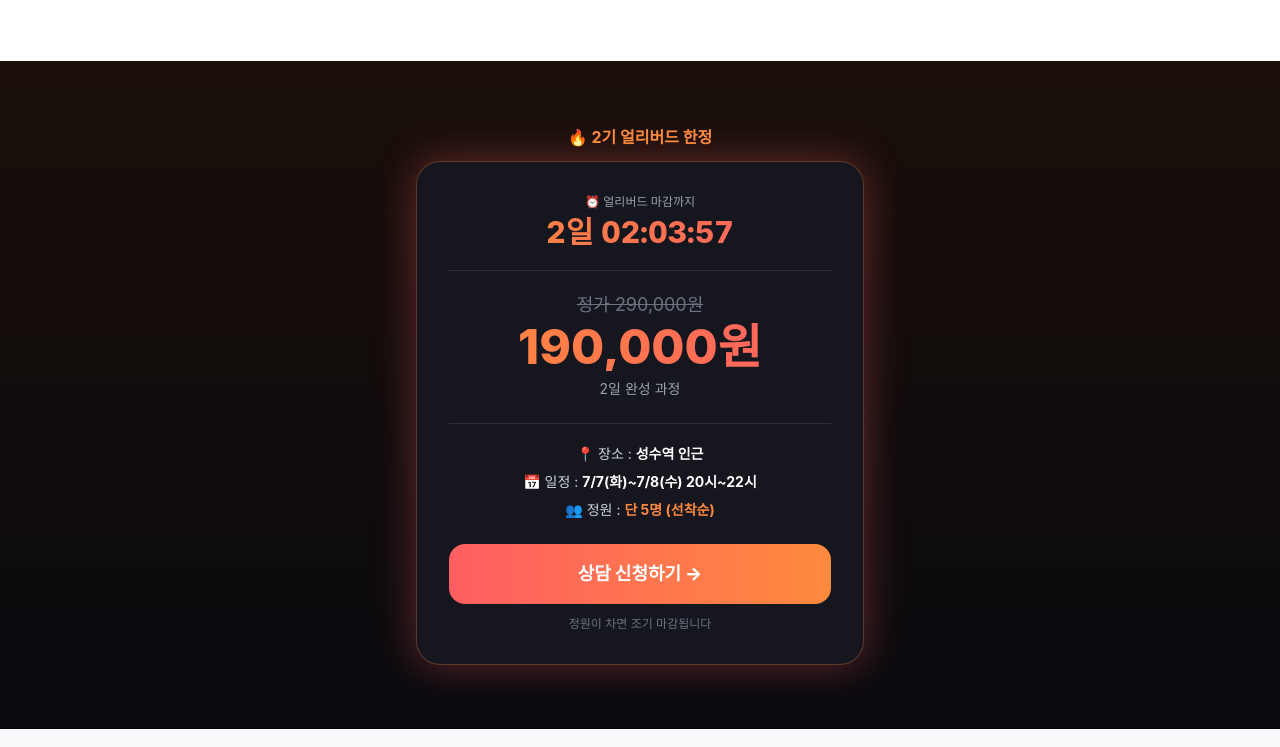
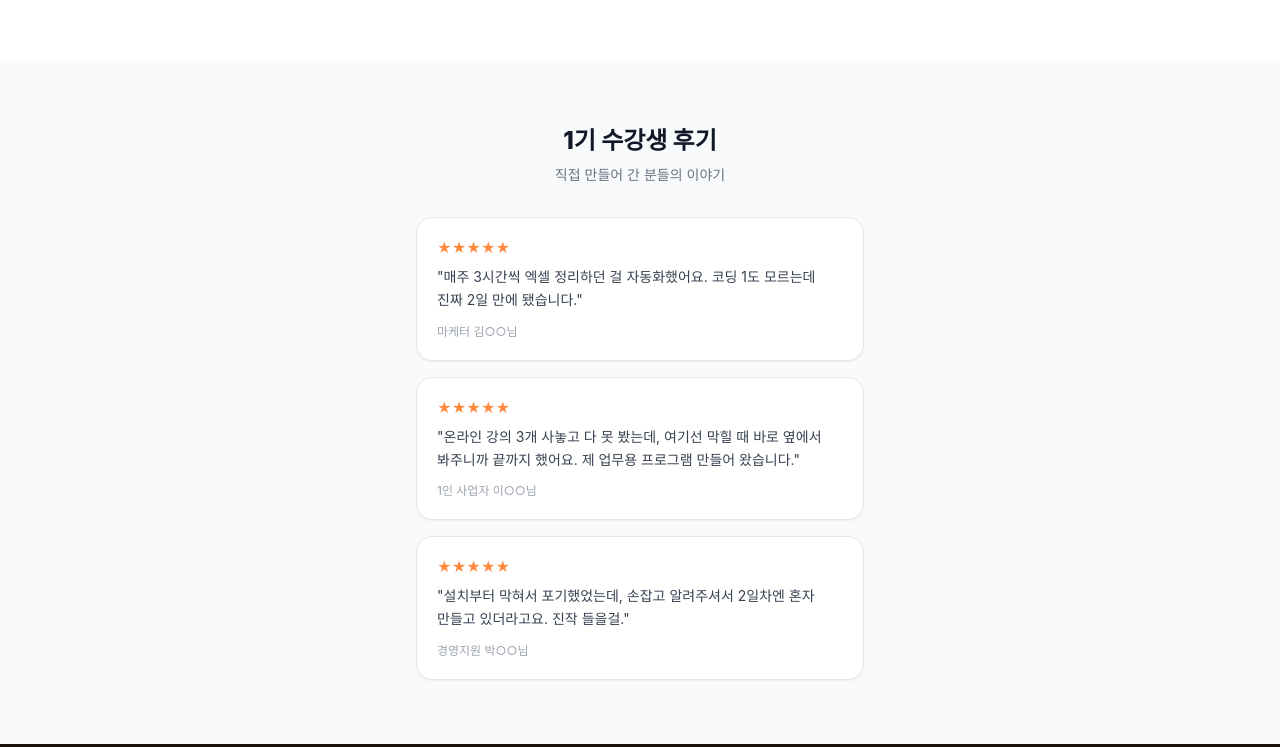
Before and after one commit to jnq8771-maker/claudecode-class-landing, a plain HTML site: page index.html in a window 1280 px wide. Shown: the part 6373-7120 px from the top of the page. Drawn offline with nearby package versions, Linux system fonts and the light colour scheme; a web font is replaced by a local one.

Commit message:
1기 수강생 후기 섹션 추가 (가격 직전)

```diff
--- a/index.html
+++ b/index.html
@@ -313,6 +313,31 @@
     </div>
   </section>
 
+  <!-- 1기 후기 -->
+  <section class="px-5 py-16 bg-gray-50">
+    <div class="max-w-md mx-auto">
+      <h2 class="text-2xl font-extrabold mb-2 text-center text-gray-900">1기 수강생 후기</h2>
+      <p class="text-gray-500 text-sm text-center mb-8">직접 만들어 간 분들의 이야기</p>
+      <div class="space-y-4">
+        <div class="bg-white rounded-2xl p-5 border border-gray-200 shadow-sm">
+          <div class="text-[#ff8a3d] text-sm mb-2">★★★★★</div>
+          <p class="text-gray-700 text-sm leading-relaxed mb-3">"매주 3시간씩 엑셀 정리하던 걸 자동화했어요. 코딩 1도 모르는데 진짜 2일 만에 됐습니다."</p>
+          <p class="text-gray-400 text-xs">마케터 김○○님</p>
+        </div>
+        <div class="bg-white rounded-2xl p-5 border border-gray-200 shadow-sm">
+          <div class="text-[#ff8a3d] text-sm mb-2">★★★★★</div>
+          <p class="text-gray-700 text-sm leading-relaxed mb-3">"온라인 강의 3개 사놓고 다 못 봤는데, 여기선 막힐 때 바로 옆에서 봐주니까 끝까지 했어요. 제 업무용 프로그램 만들어 왔습니다."</p>
+          <p class="text-gray-400 text-xs">1인 사업자 이○○님</p>
+        </div>
+        <div class="bg-white rounded-2xl p-5 border border-gray-200 shadow-sm">
+          <div class="text-[#ff8a3d] text-sm mb-2">★★★★★</div>
+          <p class="text-gray-700 text-sm leading-relaxed mb-3">"설치부터 막혀서 포기했었는데, 손잡고 알려주셔서 2일차엔 혼자 만들고 있더라고요. 진작 들을걸."</p>
+          <p class="text-gray-400 text-xs">경영지원 박○○님</p>
+        </div>
+      </div>
+    </div>
+  </section>
+
   <!-- 가격 -->
   <section class="px-5 py-16 bg-gradient-to-b from-[#1a0f0a] to-[#0a0a0f]">
     <div class="max-w-md mx-auto text-center">
```
